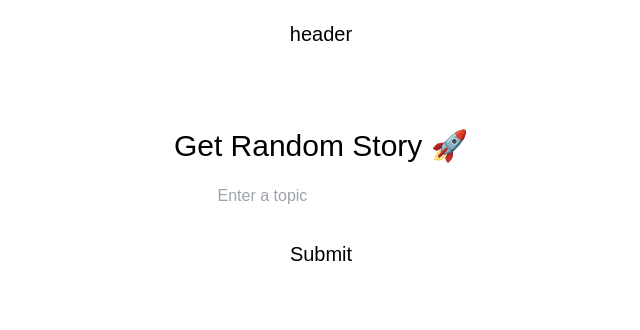
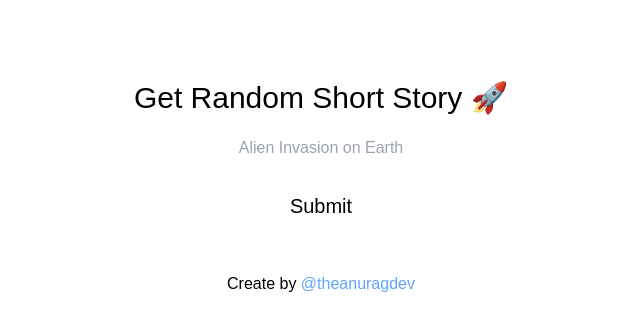
Before and after one commit to anuragts/stories, a Next.js app: page / in a window 1280 px wide. Shown: the top 330 px of the page, without its empty margins (319-959 px from the left). Built offline with nearby package versions, Linux system fonts and the light colour scheme; a web font is replaced by a local one.

Commit message:
added footer

```diff
--- /dev/null
+++ b/src/pages/components/Footer.tsx
@@ -0,0 +1,9 @@
+export default function Footer(){
+    return(
+        <>
+        <div className="text-center my-5">
+        Create by <a className="text-blue-400" href="https://twitter.com/theanuragdev">@theanuragdev</a>
+        </div>
+        </>
+    )
+}
--- a/src/pages/components/Header.tsx
+++ b/src/pages/components/Header.tsx
@@ -1,9 +1,7 @@
 export default function Header() {
-    return(
-        <>
-        <div className="text-center text-xl my-5">
-            header
-        </div>
-        </>
-    )
+  return (
+    <>
+      <div className="text-center text-xl my-5"></div>
+    </>
+  );
 }
--- a/src/pages/components/Layout.tsx
+++ b/src/pages/components/Layout.tsx
@@ -1,4 +1,5 @@
 import Header from "./Header";
+import Footer from "./Footer";
 type Props = {
   children: React.ReactNode;
 };
@@ -12,6 +13,7 @@ const Layout = ({ children }: Props) => {
       ></link>
       <Header />
       <main className="main">{children}</main>
+      <Footer />
     </div>
   );
 };
--- a/src/pages/index.tsx
+++ b/src/pages/index.tsx
@@ -34,18 +34,18 @@ export default function Home() {
 
       <main className="">
         <h1 className="text-center text-3xl mt-[5rem]">
-          Get Random Story 🚀
+          Get Random Short Story 🚀
         </h1>
 
         <form onSubmit={handleSubmit} className="text-center my-5">
-          <input type="text " name='prompt' required placeholder='Enter a topic' />
+          <input type="text" className='text-center' name='prompt' required placeholder='Alien Invasion on Earth' />
           <br />
           <button type='submit' className='my-5 bg-white text-black py-3 px-5 text-xl'>
           Submit
           </button>
         </form>
-        {loading && <p>Generating a story...</p>}
-        <div className='text-center my-5'>
+        {loading && <p className='text-center my-5 10'>Generating a story...</p>}
+        <div className='text-center my-5 mx-[10rem]'>
           {data}
         </div>
       </main>
```
